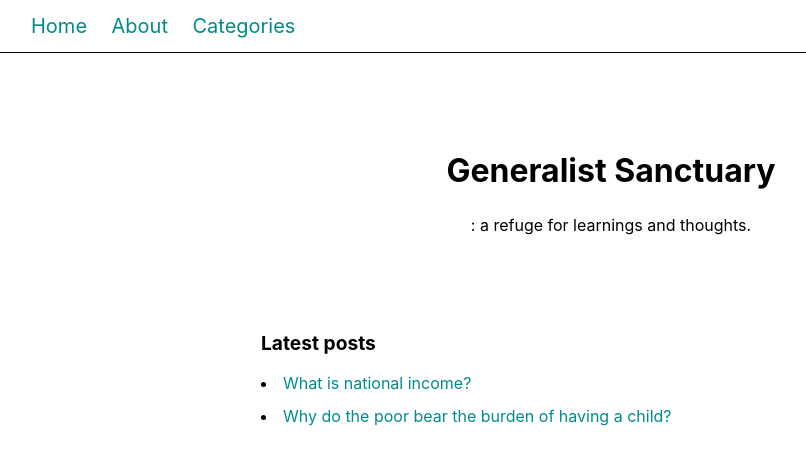
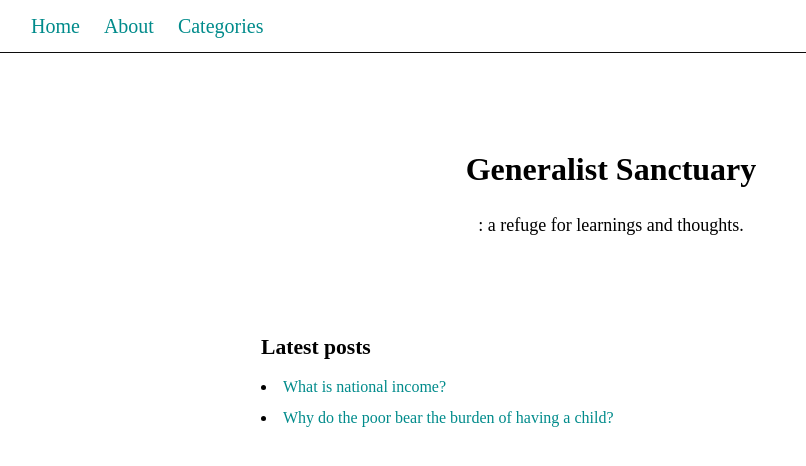
Before and after one commit to generalistsanctuary/generalistsanctuary.github.io, a Jekyll site: the page built from index.html, in a window 1280 px wide. Shown: the top 466 px of the page, without its empty margins (29-835 px from the left). Built offline with Jekyll 4.4.1, drawn with Linux system fonts in a browser that asks for light colours.

Commit message:
Update style.css

```diff
--- a/styles/style.css
+++ b/styles/style.css
@@ -15,13 +15,13 @@
     width: 100%;
     margin: 0 auto;
     margin-bottom: 5%;
-    font-family:-apple-system, BlinkMacSystemFont, 'Segoe UI', Roboto, Oxygen, Ubuntu, Cantarell, 'Open Sans', 'Helvetica Neue', sans-serif;
+    font-family:font-family:'Inter', sans-serif;
 }
 p{
   max-width: 700px;
   margin: 1% auto;
   padding: 0 10%;
-  font-size: 16px;
+  font-size: 18px;
   line-height: 1.7;
 }
 nav{
```
